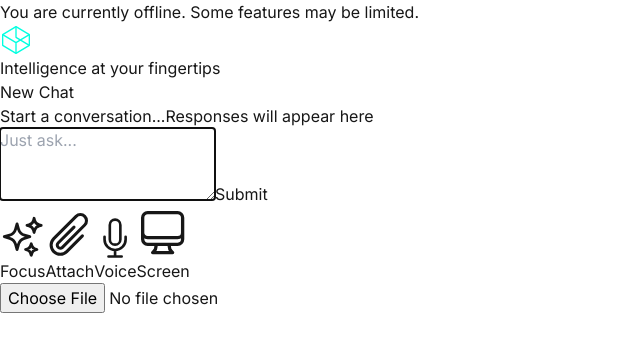
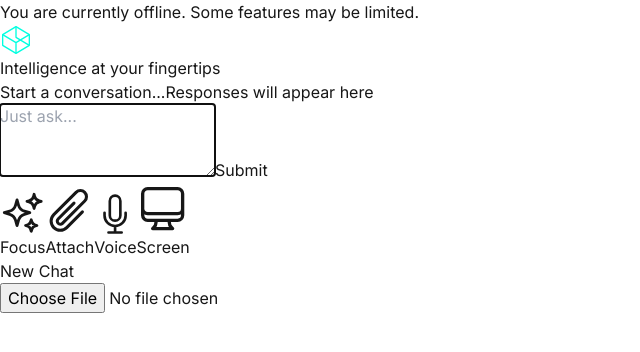
Before and after one commit to Positron00/WebChat, a Next.js app: page / in a window 1280 px wide. Shown: the top 352 px of the page, without its empty margins (0-640 px from the left). Built offline with nearby package versions, Linux system fonts and the light colour scheme.

Commit message:
align the "New Chat" button better with the tool bar

```diff
--- a/src/components/Chat.tsx
+++ b/src/components/Chat.tsx
@@ -20,15 +20,6 @@ export default function Chat() {
   return (
     <div className="w-full flex flex-col items-center">
       <div className="w-full max-w-2xl mx-auto">
-        <div className="flex justify-end mb-4">
-          <button
-            onClick={clearMessages}
-            className="bg-white/10 hover:bg-white/20 text-white px-3 py-1.5 rounded text-sm font-medium transition-colors"
-            aria-label="Start a new chat"
-          >
-            New Chat
-          </button>
-        </div>
         <MessageList
           messages={state.messages}
           isLoading={state.isLoading}
@@ -40,6 +31,7 @@ export default function Chat() {
           onSubmit={handleSubmit}
           onFileSelect={setImageFile}
           isLoading={state.isLoading}
+          onNewChat={clearMessages}
         />
       </div>
     </div>
--- a/src/components/chat/MessageInput.tsx
+++ b/src/components/chat/MessageInput.tsx
@@ -11,6 +11,7 @@ interface MessageInputProps {
   onFileSelect: (file: File) => void;
   isLoading: boolean;
   disabled?: boolean;
+  onNewChat?: () => void;
 }
 
 const ALLOWED_FILE_TYPES = ['image/jpeg', 'image/png', 'image/gif', 'image/webp'];
@@ -21,7 +22,8 @@ export function MessageInput({
   onSubmit,
   onFileSelect,
   isLoading,
-  disabled = false
+  disabled = false,
+  onNewChat
 }: MessageInputProps) {
   const { isOffline } = useApp();
   const fileInputRef = useRef<HTMLInputElement>(null);
@@ -64,7 +66,8 @@ export function MessageInput({
       </div>
 
       {/* Toolbar */}
-      <div className="flex justify-center items-center gap-2 mt-1">
+      <div className="flex justify-between items-center mt-1">
+        <div className="flex items-center gap-2">
           <button
             type="button"
             className="p-1 hover:bg-white/5 rounded transition-colors flex items-center gap-0.5 text-[10px]"
@@ -100,6 +103,18 @@ export function MessageInput({
           </button>
         </div>
 
+        {onNewChat && (
+          <button
+            type="button"
+            onClick={onNewChat}
+            className="p-1 hover:bg-white/5 rounded transition-colors flex items-center gap-0.5 text-[10px]"
+            aria-label="Start a new chat"
+          >
+            <span className="text-xs text-gray-300">New Chat</span>
+          </button>
+        )}
+      </div>
+
       {/* Hidden File Input */}
       <input
         type="file"
```
Also changed, not shown: 1 other file (tests, documents, lock files or other folders). Lines whose indentation alone changed are shown as unchanged.
